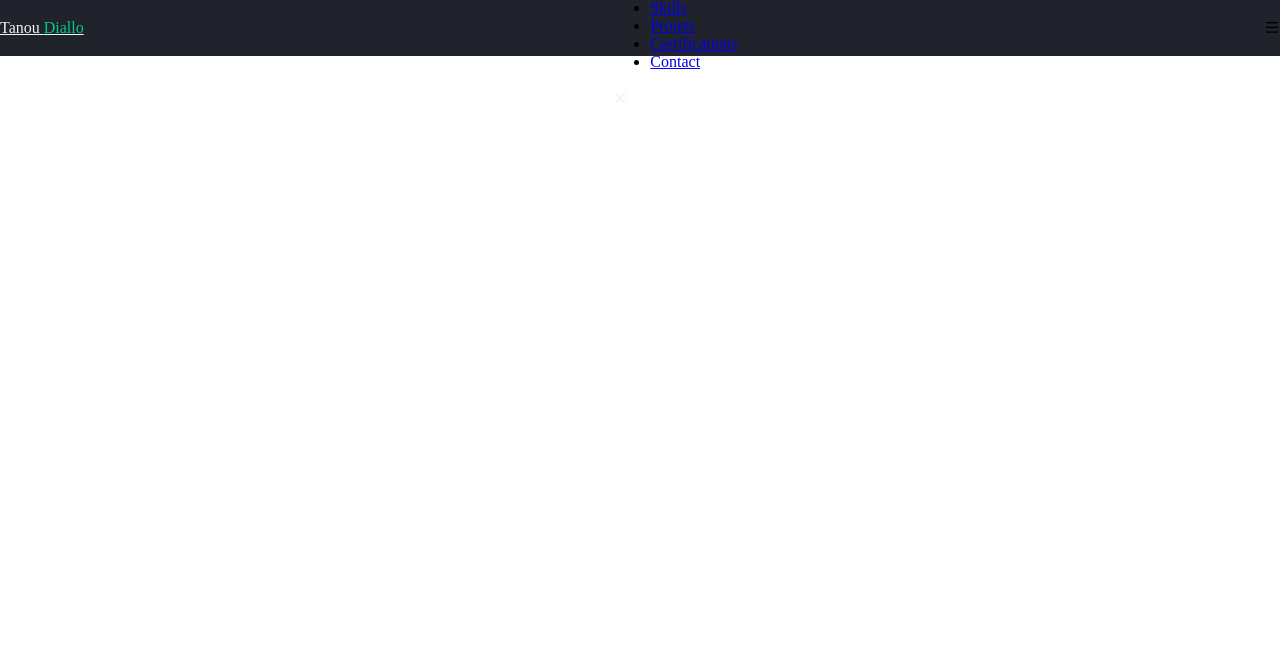
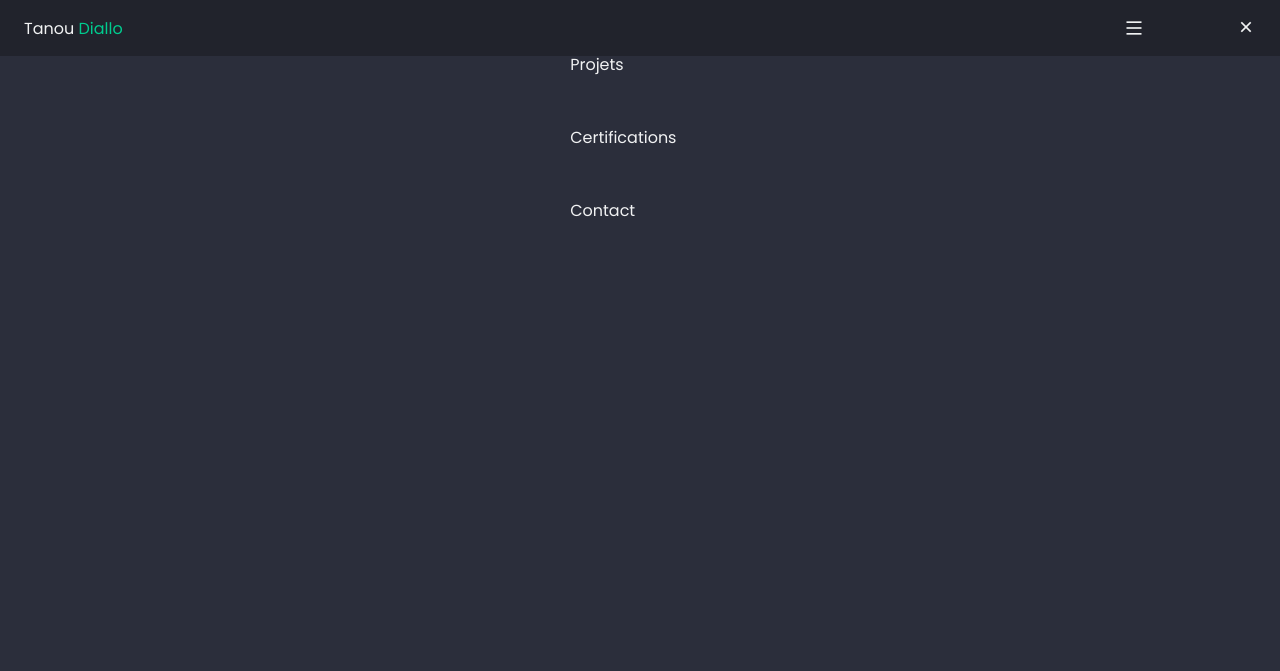
Before and after one commit to diallocode/Portfolio, a PHP site: page / in a window 1280 px wide. Shown: the top 671 px of the page. Run offline with PHP 8.4, Linux system fonts and the light colour scheme; some libraries are stand-ins or nearby versions.

Commit message:
ajout du css pour le menu

```diff
--- a/styles.css
+++ b/styles.css
@@ -1,12 +1,115 @@
 @import 'variables.css';  /* Importation des variables */
 
 
+@media screen and (min-width: 1152px) {
+    :root {
+        --biggest-font-size: 4rem;
+        --bigger-font-size: 2rem;
+        --h1-font-size: 2.25rem;
+        --h2-font-size: 2.5rem;
+        --h3-font-size: 1.25rem;
+        --normal-font-size: 1rem;
+        --small-font-size: .875rem;
+        --smaller-font-size: .813rem;
+        }
+    }
+
+
+/* CSS commun a toute la page */
+*{
+    box-sizing: border-box;
+    padding: 0;
+    margin: 0;
+}
+
+html{
+    scroll-behavior: smooth;
+}
+
+input,
+textarea,
+button,
+body{
+    font-family: var(--body-font);
+    font-size: var(--normal-font-size);
+}
+
+body{
+    background-color: var(--body-color);
+    color: var(--text-color);
+}
+
+input,
+textarea,
+button{
+    outline: none;
+    border: none;
+}
+
+h1,h2,h3,h4{
+    color: var(--title-color);
+    font-weight: var(--font-medium);
+}
+
+ul{
+    list-style:none;
+}
+
+a{
+    text-decoration: none;
+}
+
+img,
+svg{
+    max-width: 100%;
+    height: auto;
+}
+
+
+/* CSS reutilisable */
+.container{
+    max-width: 1120px;
+    margin-inline: 1.5rem;
+}
+
+.grid{
+    display: grid;
+    gap: 1.5rem;
+}
+
+.section{
+    padding-block: 5rem 2rem;
+}
+
+.section__title,
+.section__subtitle{
+    text-align: center;
+    color: var(--title-color);
+    font-weight: var(--font-semi-bold);
+}
+
+.section__title{
+    font-size: var(--h1-font-size);
+    margin-bottom: 1.5rem;
+}
+
+.section__subtitle{
+    font-size: var(--small-font-size);
+    margin-bottom: .25rem;
+}
+
+.section__subtitle span{
+    color: var(--first-color);
+}
 
 .main{
-    overflow: hidden; /* pour l'animation */
+    overflow: hidden; /* pour l'aninations de la scrollReveal */
 }
 
-/* pour la bar de navigation et le menu */
+
+
+
+/* css de la nav_bar et du menu*/
 .header{
     position: fixed;
     width: 100%;
@@ -33,9 +136,55 @@
 }
 
 
-.nav__tooggle,
+.nav__toggle,
 .nav__close{
     display: flex;
     font-size: 1.25rem;
     color: var(--title-color);
+    cursor: pointer;
 }
+
+
+/* Navigation pour les telephones */
+@media screen and (max-width:1023px) {
+    .nav__menu{
+        position: fixed;
+        top: 0;
+        right: -100%;
+        background-color: hsla(0, 0%, 10%, .3);
+        width: 75%;
+        height: 100%;
+        padding: 4.5rem 0 0 3rem;
+        backdrop-filter: blur(24px);
+        -webkit-backdrop-filter: blur(24px);   /* For safari divices */
+        transition: right .4s;
+    }
+
+}
+
+.show-menu{
+    right: 0;
+}
+
+
+.nav__list{
+    display: flex;
+    flex-direction: column;
+    row-gap: 3rem;
+}
+
+.nav__link{
+    color: var(--title-color);
+    font-weight: var(--font-medium);
+    transition: color .4s;
+}
+
+.nav__link:hover{
+    color: var(--first-color);
+}
+
+.nav__close{
+    position: absolute;
+    top: 1rem;
+    right: 1.5rem;
+}
```
